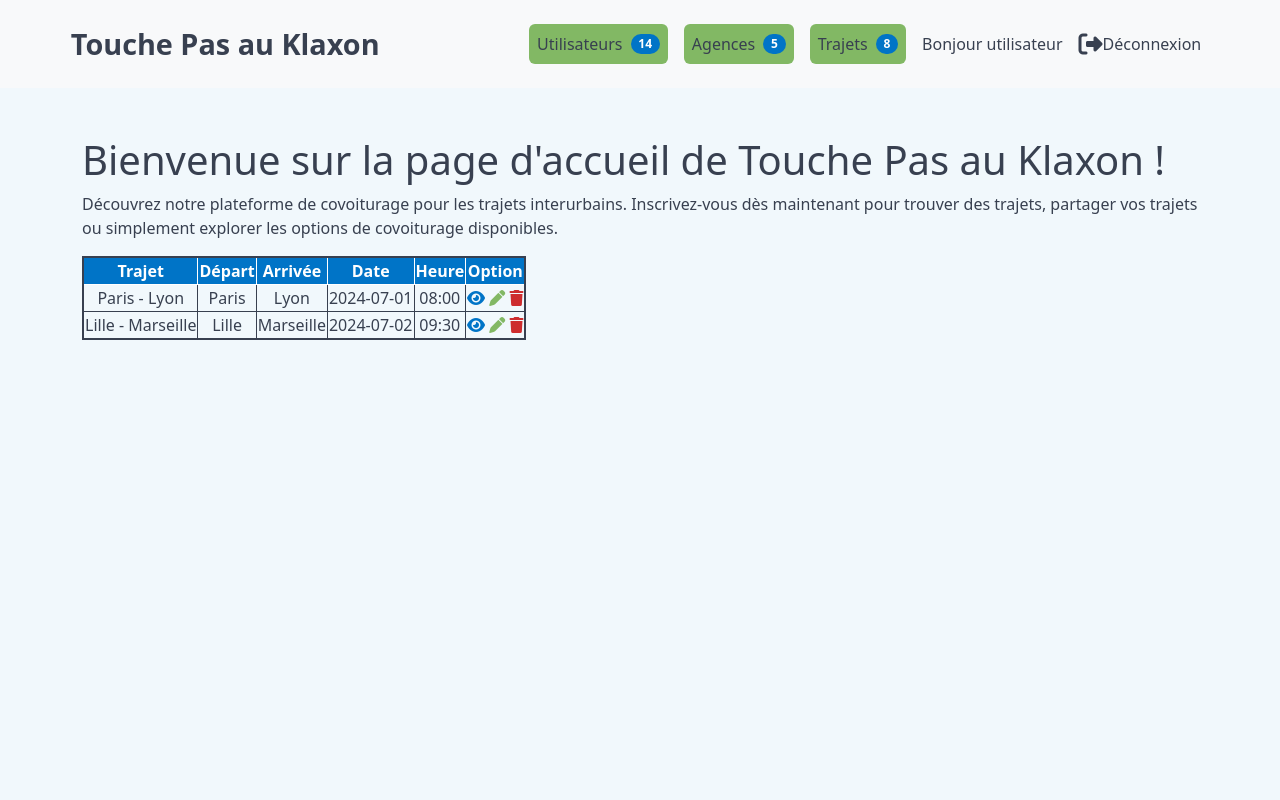
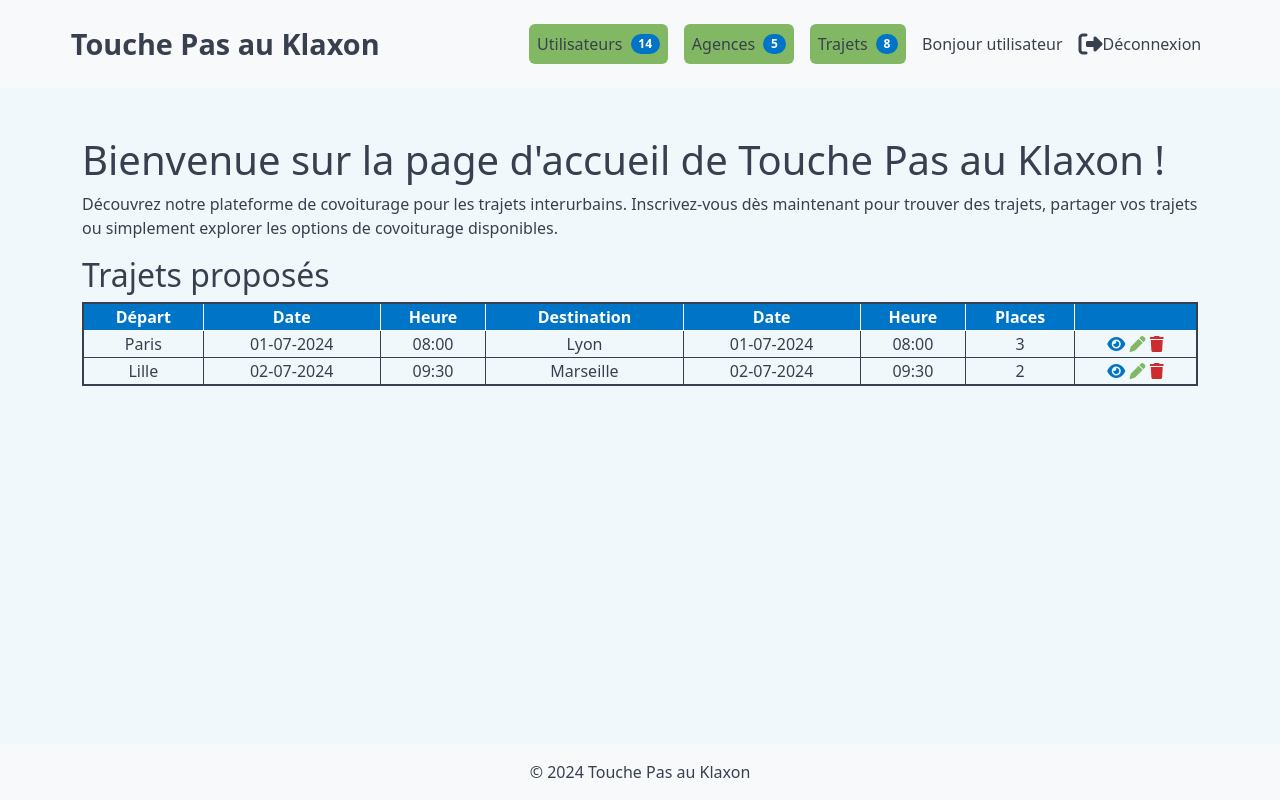
Before and after one commit to Alexdessine/touche_pas_au_klaxon, a PHP site: page / in a window 1280 px wide. Run offline with PHP 8.4, Linux system fonts and the light colour scheme; some libraries are stand-ins or nearby versions.

Commit message:
Mis en place du footer du site

```diff
--- a/public/scss/_base.scss
+++ b/public/scss/_base.scss
@@ -14,6 +14,8 @@ body {
 }
 
 table {
+    width: 100%;
+    margin: auto;
     border: 2px solid $text-main;
     border-collapse: collapse; // recommandé pour un rendu propre
 
--- a/views/home/index.php
+++ b/views/home/index.php
@@ -4,24 +4,29 @@
 <p>
     Découvrez notre plateforme de covoiturage pour les trajets interurbains. Inscrivez-vous dès maintenant pour trouver des trajets, partager vos trajets ou simplement explorer les options de covoiturage disponibles.
 </p>
+<h2>Trajets proposés</h2>
 <table>
     <thead>
         <tr>
-            <th>Trajet</th>
             <th>Départ</th>
-            <th>Arrivée</th>
             <th>Date</th>
             <th>Heure</th>
-            <th>Option</th>
+            <th>Destination</th>
+            <th>Date</th>
+            <th>Heure</th>
+            <th>Places</th>
+            <th></th>
         </tr>
     </thead>
     <tbody>
         <tr>
-            <td>Paris - Lyon</td>
             <td>Paris</td>
+            <td>01-07-2024</td>
+            <td>08:00</td>
             <td>Lyon</td>
-            <td>2024-07-01</td>
+            <td>01-07-2024</td>
             <td>08:00</td>
+            <td>3</td>
             <td>
                 <a href="#"><i class="fa-solid fa-eye"></i></a>
                 <a href="#"><i class="fa-solid fa-pen"></i></a>
@@ -29,11 +34,13 @@
             </td>
         </tr>
         <tr>
-            <td>Lille - Marseille</td>
             <td>Lille</td>
+            <td>02-07-2024</td>
+            <td>09:30</td>
             <td>Marseille</td>
-            <td>2024-07-02</td>
+            <td>02-07-2024</td>
             <td>09:30</td>
+            <td>2</td>
             <td>
                 <a href="#"><i class="fa-solid fa-eye"></i></a>
                 <a href="#"><i class="fa-solid fa-pen"></i></a>
--- a/views/layout/base.php
+++ b/views/layout/base.php
@@ -8,10 +8,10 @@
     <script src="https://kit.fontawesome.com/c0df283285.js" crossorigin="anonymous"></script>
     <link rel="stylesheet" href="/css/style.css">
 </head>
-<body>
+<body class="d-flex flex-column min-vh-100">
     <?php require __DIR__ . '/header.php'; ?>
 
-    <main class="container my-5">
+    <main class="container my-5 flex-grow-1">
         <?= $content ?>
     </main>
 
--- a/views/layout/footer.php
+++ b/views/layout/footer.php
@@ -0,0 +1,5 @@
+<footer class="mt-auto bg-light">
+    <div class="d-flex flex-row justify-content-around align-items-center">
+        <p class="text-center mt-3 mb-3">&copy; 2024 Touche Pas au Klaxon</p>
+    </div>
+</footer>
```
Also changed, not shown: public/css/style.css, 1 other file.
